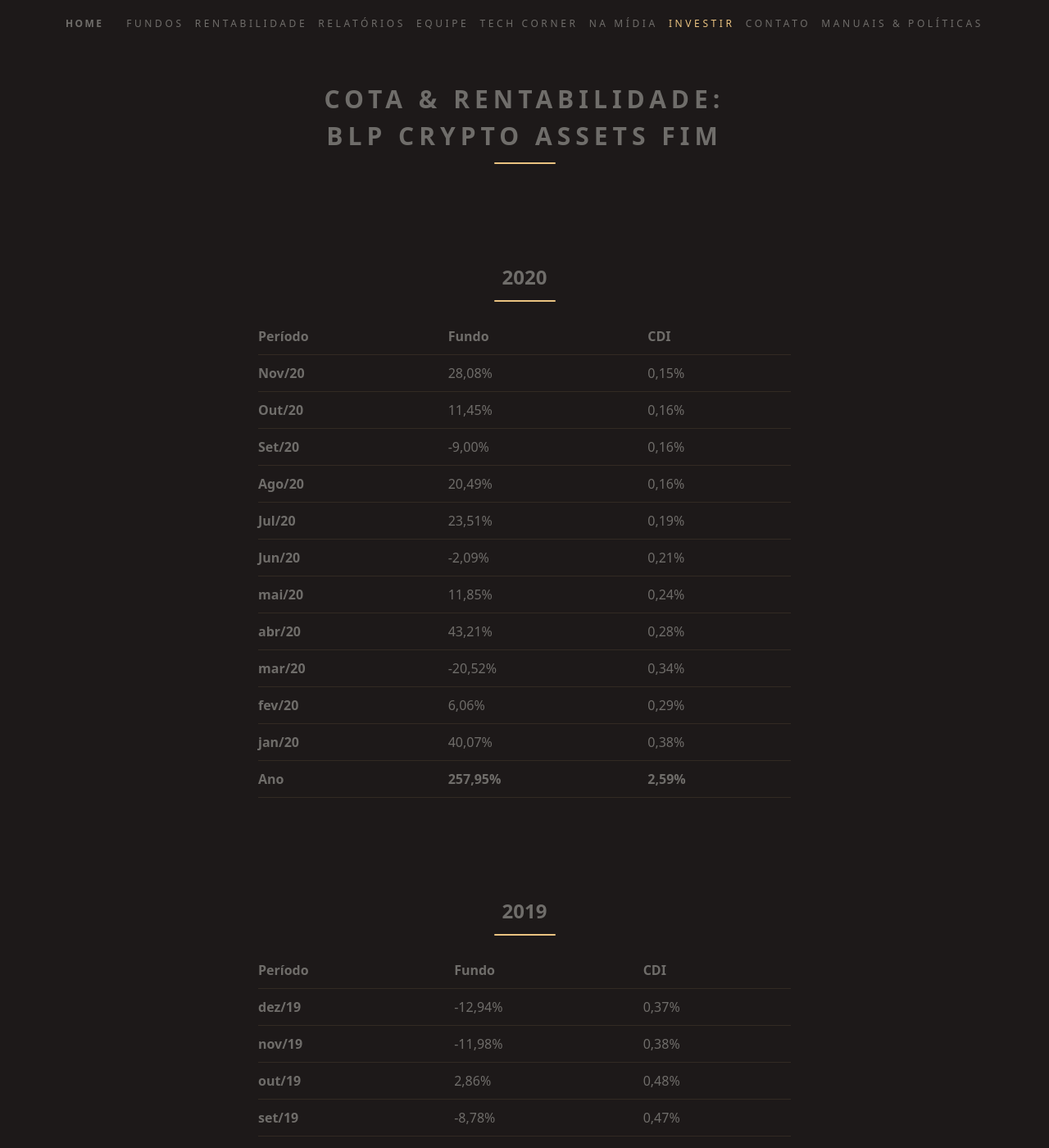
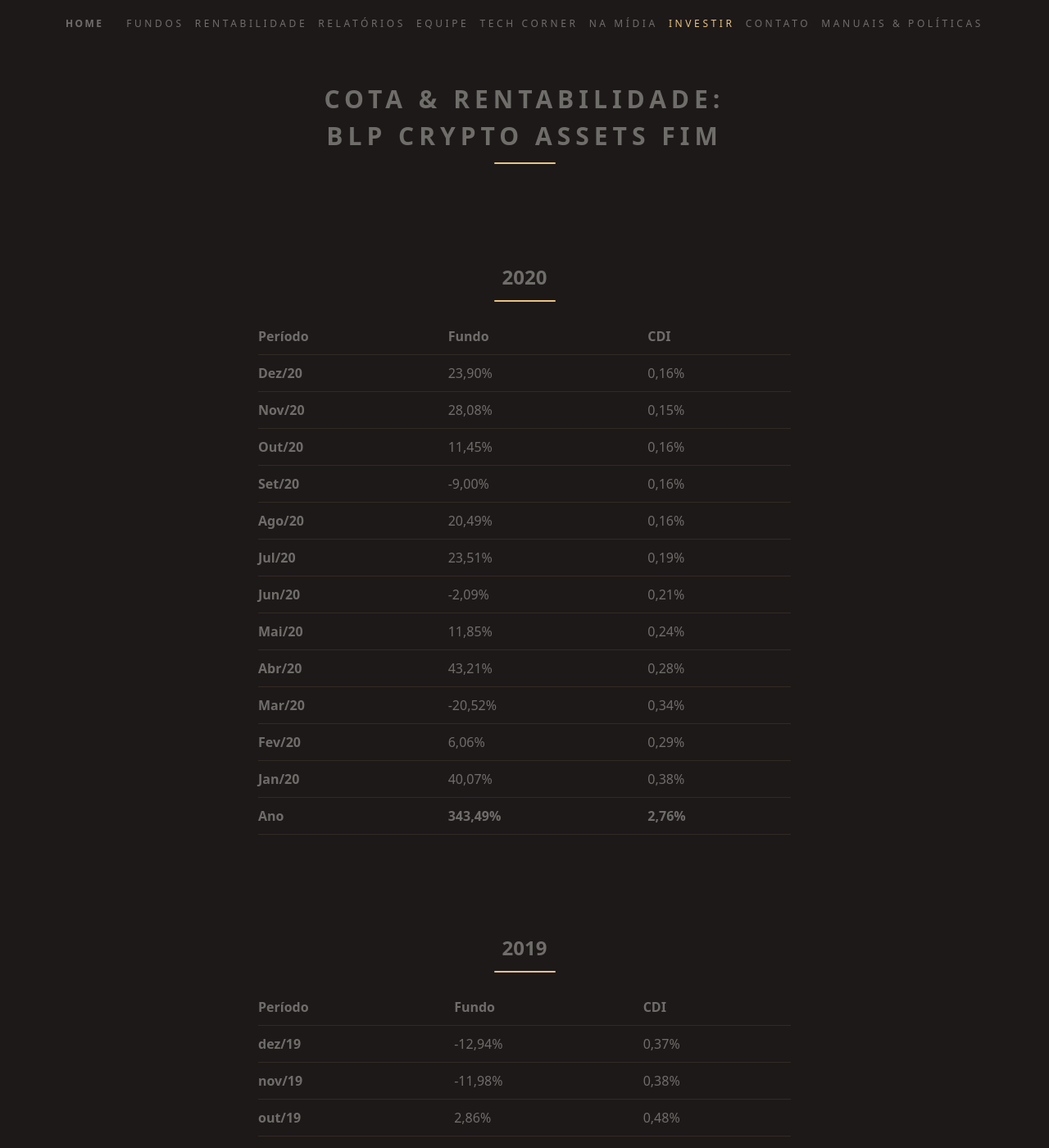
Before and after one commit to ateliedetemas/blpcrypto, a Jekyll site: the page built from _pages/rentabilidade/assets-fim.md, in a window 1280 px wide and 1400 px high. Shown: the whole window at 82% size. Built offline with Jekyll 4.4.1, drawn with Linux system fonts in a browser that asks for light colours.

Commit message:
Update assets-fim.md

```diff
--- a/_pages/rentabilidade/assets-fim.md
+++ b/_pages/rentabilidade/assets-fim.md
@@ -8,18 +8,19 @@ permalink: "/rentabilidade/assets-fim/"
 
 Período | Fundo | CDI
 ---|---|---
+**Dez/20** | 23,90% | 0,16%
 **Nov/20** | 28,08% | 0,15%
 **Out/20** | 11,45% | 0,16%
 **Set/20** | -9,00% | 0,16%
 **Ago/20** | 20,49% | 0,16%
 **Jul/20** | 23,51% | 0,19%
 **Jun/20** | -2,09% | 0,21%
-**mai/20** | 11,85% | 0,24%
-**abr/20** | 43,21% | 0,28%
-**mar/20** | -20,52% | 0,34%
-**fev/20** | 6,06% | 0,29%
-**jan/20** | 40,07% | 0,38%
-**Ano**  | **257,95%** | **2,59%**
+**Mai/20** | 11,85% | 0,24%
+**Abr/20** | 43,21% | 0,28%
+**Mar/20** | -20,52% | 0,34%
+**Fev/20** | 6,06% | 0,29%
+**Jan/20** | 40,07% | 0,38%
+**Ano**  | **343,49%** | **2,76%**
 
 ## 2019
 
```
